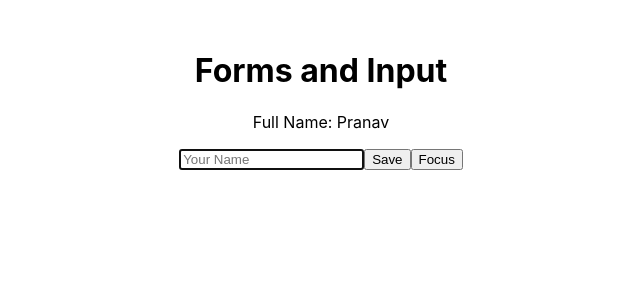
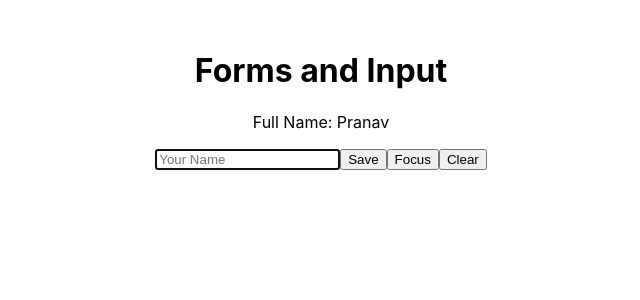
Before and after one commit to Alexmhack/try-react, a React (Create React App) app in the folder try-reactjs/: page / in a window 1280 px wide. Shown: the top 300 px of the page, without its empty margins (319-959 px from the left). Built offline with nearby package versions, Linux system fonts and the light colour scheme.

Commit message:
clear input value using ref

```diff
--- a/try-reactjs/src/learning/FormsAndInput.js
+++ b/try-reactjs/src/learning/FormsAndInput.js
@@ -37,6 +37,10 @@ class FormsAndInput extends Component {
 		this.inputFullNameRef.current.focus()
 	}
 
+	handleClearClick = () => {
+		this.inputFullNameRef.current.value = ''
+	}
+
 	render () {
 		const {fullName} = this.state
 		return (
@@ -47,6 +51,7 @@ class FormsAndInput extends Component {
 					<input ref={this.inputFullNameRef} type='text' name='fullName' onChange={this.handleInputChange} placeholder='Your Name'></input>
 					<button type='submit'>Save</button>
 					<button onClick={this.handleFocusClick} type='submit'>Focus</button>
+					<button onClick={this.handleClearClick} type='submit'>Clear</button>
 				</form>
 			</div>
 		)
```
